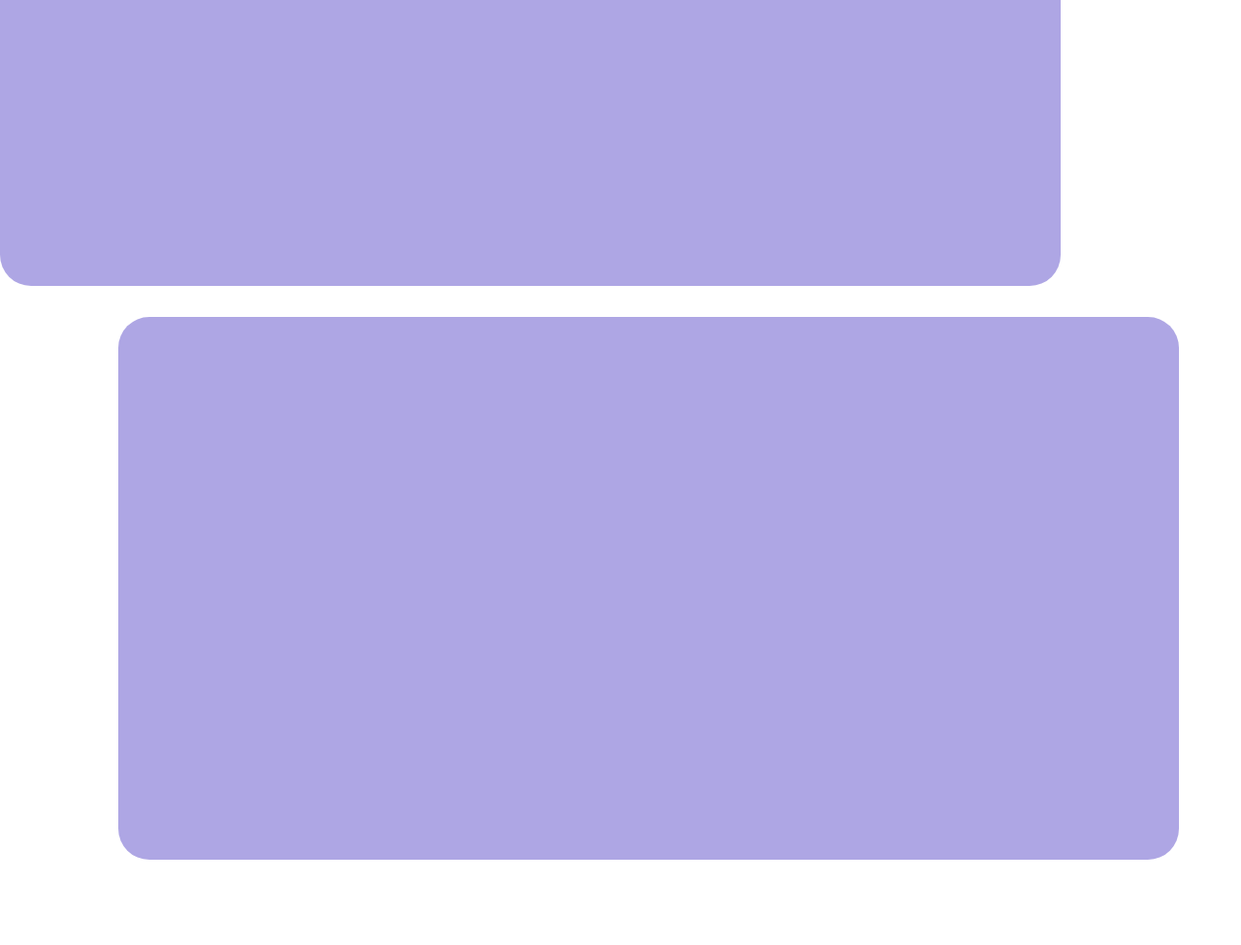
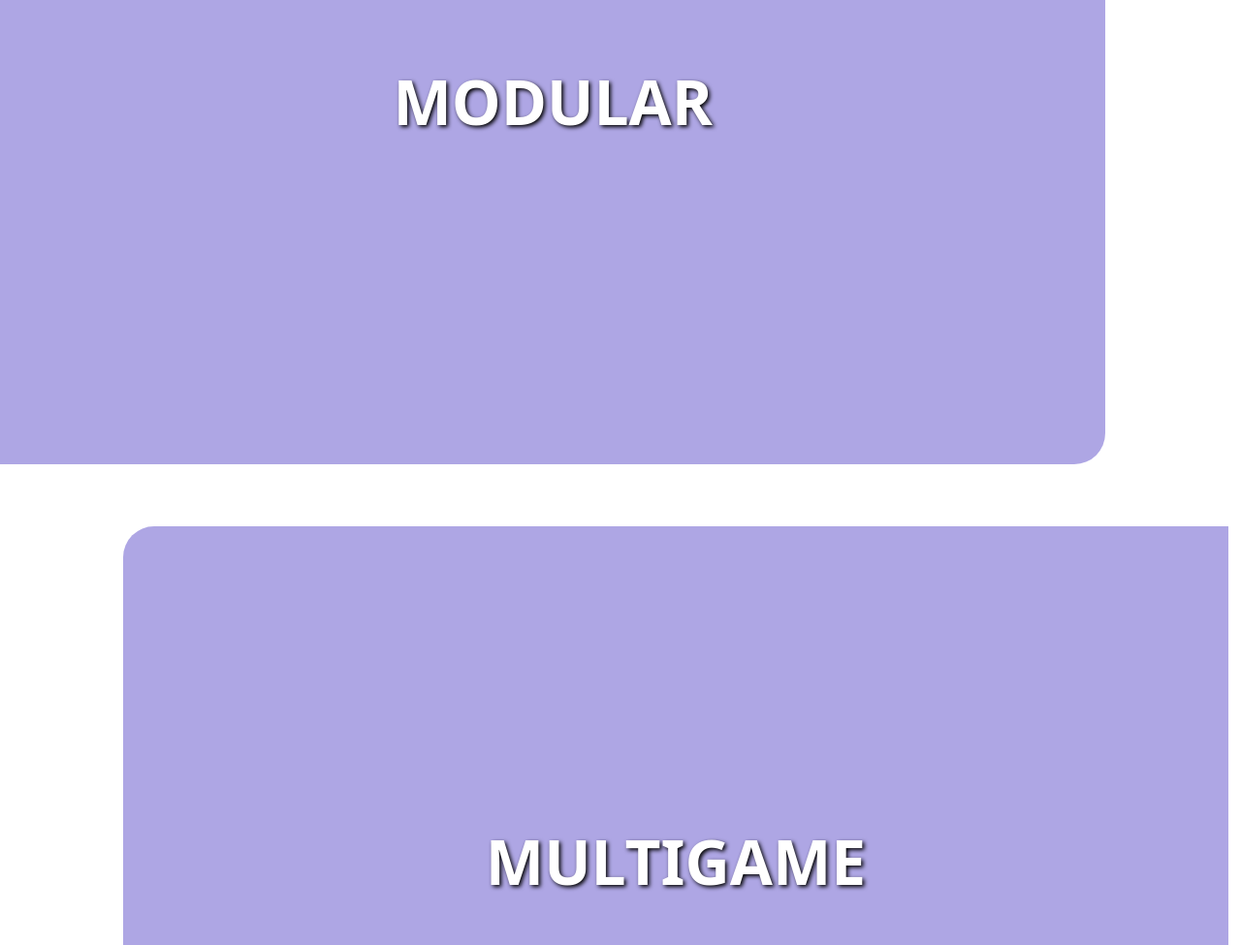
Before and after one commit to OrbixLab/orbix-web-frontend, a React (Vite) app: page / in a window 1280 px wide. Shown: the part 1065-2040 px from the top of the page at 97% size. Built offline with nearby package versions, Linux system fonts and the light colour scheme.

Commit message:
feat(slideComponent): Add title to slide components

```diff
--- a/src/App.tsx
+++ b/src/App.tsx
@@ -3,8 +3,7 @@ import styled from "styled-components";
 import SlideComponent from "./components/slide-component/slideComponent";
 
 const AppContainer = styled.div`
-  width: 95vw;
-  height: 3500px;
+  width: 99vw;
   display: flex;
   flex-direction: column;
 `;
@@ -13,8 +12,15 @@ function App() {
   return (
     <AppContainer>
       <Header />
-      <SlideComponent slideDirection="right" />
-      <SlideComponent slideDirection="left" />
+      <SlideComponent slideDirection="right" headerTitle="MODULAR" />
+      <SlideComponent slideDirection="left" headerTitle="MULTIGAME" />
+      <SlideComponent slideDirection="right" headerTitle="CARTAS" />
+      <SlideComponent slideDirection="left" headerTitle="CONTROL" />
+      <SlideComponent
+        slideDirection="right"
+        headerTitle="CREATE YOUR OWN GAME"
+      />
+      <SlideComponent slideDirection="left" headerTitle="ORBIX MARKET" />
     </AppContainer>
   );
 }
--- a/src/components/header/components/styledComponents.ts
+++ b/src/components/header/components/styledComponents.ts
@@ -3,7 +3,7 @@ import styled from "styled-components";
 export const HeaderContainer = styled.div`
   margin: 2rem 0rem;
   display: flex;
-  height: 90vh;
+  height: 91vh;
   background-color: dimgray;
   width: 100%;
   justify-content: center;
--- a/src/components/slide-component/components/styledComponents.ts
+++ b/src/components/slide-component/components/styledComponents.ts
@@ -2,15 +2,16 @@ import styled from "styled-components";
 
 const SlideContainer = styled.div`
   display: flex;
-  height: 70vh;
+  height: 90vh;
   background-color: #695acd89;
   width: 90%;
-  border-radius: 2rem;
-  margin: 1rem 0;
+  margin: 2rem 0;
+  justify-content: center;
 `;
 
 export const SlideContainerRight = styled(SlideContainer)`
   align-self: flex-start;
+  border-radius: 0 2rem 2rem 0;
 
   animation-name: slide-in-left;
   animation-duration: 1s;
@@ -34,6 +35,7 @@ export const SlideContainerRight = styled(SlideContainer)`
 
 export const SlideContainerLeft = styled(SlideContainer)`
   align-self: flex-end;
+  border-radius: 2rem 0 0 2rem;
 
   animation-name: slide-in-right;
   animation-duration: 1s;
@@ -54,3 +56,17 @@ export const SlideContainerLeft = styled(SlideContainer)`
     }
   }
 `;
+
+export const SlideHeader = styled.h1`
+  color: white;
+  font-size: 4rem;
+  font-weight: 600;
+  text-align: center;
+  margin-top: 1rem;
+  text-shadow: 2px 2px 4px rgba(0, 0, 0, 1.5);
+  z-index: 2;
+  width: 100%;
+  padding: 0 1rem;
+  border-radius: 0.5rem;
+  align-self: center;
+`;
--- a/src/components/slide-component/slideComponent.tsx
+++ b/src/components/slide-component/slideComponent.tsx
@@ -2,22 +2,35 @@ import { useMemo } from "react";
 import {
   SlideContainerLeft,
   SlideContainerRight,
+  SlideHeader,
 } from "./components/styledComponents";
 
 type slideComponentProps = {
   slideDirection: "left" | "right";
+  headerTitle?: string;
 };
 
-const SlideComponent = ({ slideDirection }: slideComponentProps) => {
+const SlideComponent = ({
+  slideDirection,
+  headerTitle,
+}: slideComponentProps) => {
   const renderedComponent = useMemo(() => {
     if (slideDirection === "left") {
-      return <SlideContainerLeft></SlideContainerLeft>;
+      return (
+        <SlideContainerLeft>
+          <SlideHeader>{headerTitle}</SlideHeader>
+        </SlideContainerLeft>
+      );
     }
     if (slideDirection === "right") {
-      return <SlideContainerRight></SlideContainerRight>;
+      return (
+        <SlideContainerRight>
+          <SlideHeader>{headerTitle}</SlideHeader>
+        </SlideContainerRight>
+      );
     }
     return <></>;
-  }, [slideDirection]);
+  }, [slideDirection, headerTitle]);
 
   return renderedComponent;
 };
```
